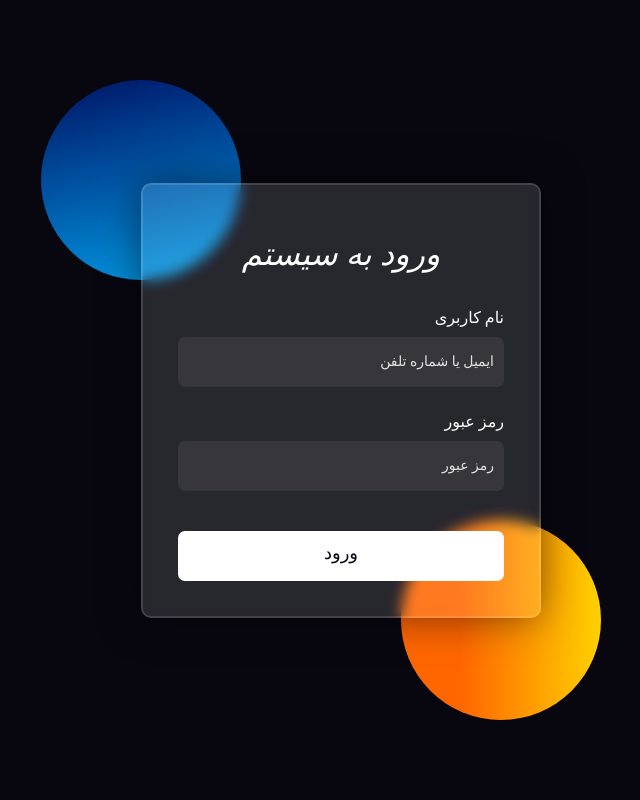
After one commit to Im-mohsen/Sabzweb_django, a Django app: page /blog/login in a window 1280 px wide. The commit adds this page. Shown: the whole page, without its empty margins (299-939 px from the left). Run offline with Django 5.2, Linux system fonts and the light colour scheme; parts of the project's set-up code (start-up, migrations or seed data) failed here and were passed over.

Commit message:
add login page and update style

```diff
--- a/blog/forms.py
+++ b/blog/forms.py
@@ -72,3 +72,8 @@ class PostForm(forms.ModelForm):
 
 class SearchForm(forms.Form):
     query = forms.CharField()
+
+
+class LoginForm(forms.Form):
+    username = forms.CharField(max_length=250, required=True, label="نام کاربری")
+    password = forms.CharField(max_length=250, required=True, label="رمز عبور", widget=forms.PasswordInput)
--- /dev/null
+++ b/blog/static/css/login_style.css
@@ -0,0 +1,98 @@
+@font-face {
+    font-family: "Poppins";
+    src: url(../fonts/VAZIRMATN-REGULAR.ttf) format("ttf");
+}
+*{
+    box-sizing: border-box;
+    margin: 0;
+}
+body {
+    background-color: #080710;
+    font-family: "Vazirmatn", serif;
+    font-size: 16px;
+}
+.all_items {
+    display: flex;
+    align-items: center;
+    justify-content: center;
+    height: 100vh;
+    position: relative;
+}
+.shapes {
+    position: absolute;
+}
+.shape1 {
+    position: absolute;
+    left: -300px;
+    top: -320px;
+    width: 200px;
+    height: 200px;
+    border-radius: 100%;
+    background: linear-gradient(167deg, rgba(0,19,101,1) 0%, rgba(0,157,232,1) 100%);
+}
+.shape2 {
+    position: absolute;
+    right: -260px;
+    bottom: -320px;
+    width: 200px;
+    height: 200px;
+    border-radius: 100%;
+    background: linear-gradient(90deg, rgba(255,102,0,1) 30%, rgba(255,209,0,1) 100%);
+}
+.login-form {
+    background: rgba(255, 255, 255, 0.13);
+    box-shadow: 0 0 40px rgba(0, 0, 0, .5);
+    backdrop-filter: blur(7px);
+    position: absolute;
+    width: 400px;
+    border-radius: 10px;
+    color: white;
+    z-index: 3;
+    padding: 50px 35px 35px;
+    border: 2px solid rgba(255, 255, 255, 0.13);
+}
+.title {
+    font-style: italic;
+    text-align: center;
+    font-weight: normal;
+    font-size: 32px;
+}
+.labels {
+    display: inline-block;
+    margin: 25px 0px 10px 0px;
+    font-weight: normal;
+    font-size: 16px;
+    text-align: left;
+
+}
+.first-h2 {
+    margin-top: 35px;
+}
+input {
+    width: 100%;
+    height: 50px;
+    background-color: rgba(255, 255, 255, 0.07);
+    border-radius: 7px;
+    padding: 10px;
+    border: 0;
+    font-weight: 300;
+    font-size: 14px;
+    font-family: "Vazirmatn";
+    outline: none;
+    color: white;
+}
+#submit-button {
+    width: 100%;
+    padding: 10px 0 15px 0;
+    background-color: white;
+    color: #080710;
+    font-size: 18px;
+    border-radius: 7px;
+    border: none;
+    margin-top: 40px;
+    font-family: "Vazirmatn";
+
+}
+input::placeholder {
+    color: rgb(227, 227, 227);
+}
--- /dev/null
+++ b/blog/templates/forms/login.html
@@ -0,0 +1,34 @@
+<!DOCTYPE html>
+{% load static %}
+<html lang="fa" dir="rtl">
+<head>
+    <meta charset="UTF-8">
+    <meta name="viewport" content="width=device-width, initial-scale=1.0">
+    <title>Login page</title>
+    <link rel="stylesheet" type="text/css" href="{% static 'css/login_style.css' %}">
+</head>
+<body>
+    <div class="all_items">
+        <div class="shapes">
+            <div class="shape1">
+            </div>
+            <div class="shape2">
+            </div>
+        </div>
+
+            {% if form.errors %}
+                <p>نام کاربری یا رمز عبور وارد شده صحیح نیست.</p>
+            {% endif %}
+            <form action="#" class="login-form" method="post">
+                {% csrf_token %}
+                <h2 class="title">ورود به سیستم</h2>
+                <label class="labels first-h2" for="username">نام کاربری</label>
+                <input type="text" name="username" id="username" placeholder="ایمیل یا شماره تلفن" required>
+                <label class="labels" for="password">رمز عبور</label>
+                <input type="password" placeholder="رمز عبور" id="password" name="password" required>
+                <input type="submit" id="submit-button" value="ورود">
+            </form>
+
+    </div>
+</body>
+</html>
--- a/blog/urls.py
+++ b/blog/urls.py
@@ -17,4 +17,5 @@ urlpatterns = [
     path('profile/create_post/<post_id>', views.edit_post, name="edit_post"),
     path('profile/delete_post/<post_id>', views.delete_post, name="delete_post"),
     path('profile/delete_image/<image_id>', views.delete_image, name="delete_image"),
+    path('login', views.user_login, name="login"),
 ]
--- a/blog/views.py
+++ b/blog/views.py
@@ -8,6 +8,7 @@ from django.views.decorators.http import require_POST
 from django.db.models import Q
 # from django.contrib.postgres.search import SearchVector, SearchQuery, SearchRank
 from django.contrib.postgres.search import TrigramSimilarity
+from django.contrib.auth import authenticate, login
 # Create your views here.
 import datetime
 
@@ -188,3 +189,22 @@ def edit_post(request, post_id):
     else:
         form = PostForm(instance=post)
     return render(request, "forms/new_post.html", {'form': form, 'post': post})
+
+
+def user_login(request):
+    if request.method == "POST":
+        form = LoginForm(request.POST)
+        if form.is_valid():
+            cd = form.cleaned_data
+            user = authenticate(request, username=cd['username'], password=cd['password'])
+            if user is not None:
+                if user.is_active:
+                    login(request, user)
+                    return redirect("blog:profile")
+                else:
+                    return HttpResponse("Your account is disabled.")
+            else:
+                return HttpResponse("Invalid login.")
+    else:
+        form = LoginForm()
+    return render(request, "forms/login.html", {'form': form})
```
Also changed, not shown: blog/static/css/base.css (+20 -1 lines), blog/templates/partials/header.html (+23 -2 lines), blog/static/fonts/VAZIRMATN-BLACK.TTF (added), blog/static/fonts/VAZIRMATN-BOLD.TTF (added), blog/static/fonts/VAZIRMATN-EXTRABOLD.TTF (added), blog/static/fonts/VAZIRMATN-EXTRALIGHT.TTF (added), blog/static/fonts/VAZIRMATN-LIGHT.TTF (added), blog/static/fonts/VAZIRMATN-MEDIUM.TTF (added), blog/static/fonts/VAZIRMATN-REGULAR.TTF (added), blog/static/fonts/VAZIRMATN-SEMIBOLD.TTF (added), blog/static/fonts/VAZIRMATN-THIN.TTF (added).
